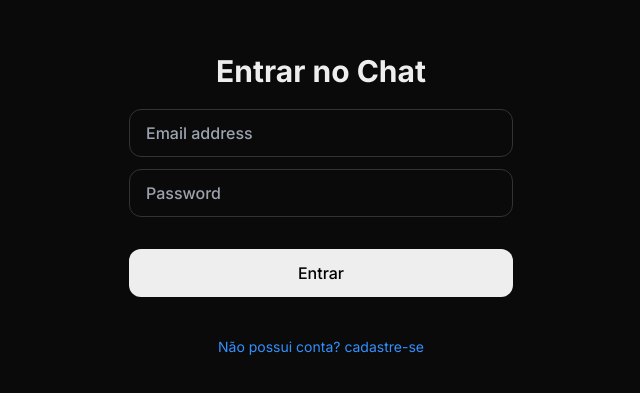
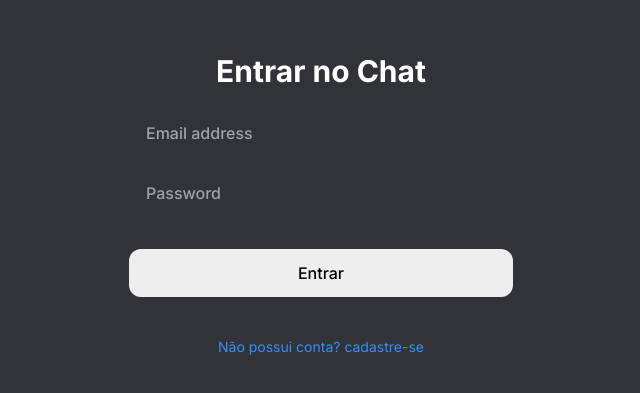
Before and after one commit to JhonatasAnicezio/chat-room, a Next.js app: page /login/email in a window 1280 px wide. Shown: the part 195-588 px from the top of the page, without its empty margins (319-959 px from the left). Built offline with nearby package versions, Linux system fonts and the light colour scheme; no server answers.

Commit message:
feat: refact css

```diff
--- a/src/app/login/email/index.css
+++ b/src/app/login/email/index.css
@@ -1,10 +1,6 @@
 @tailwind base;
 
 @layer base {
-    .container-main {
-        @apply flex flex-col justify-center gap-5 w-full h-screen items-center bg-[#0A0A0A] text-[#eeeeee]
-    }
-
     .container-login-email {
         @apply flex flex-col justify-center gap-5 w-96 h-screen items-center
     }
--- a/src/app/login/email/page.tsx
+++ b/src/app/login/email/page.tsx
@@ -5,7 +5,6 @@ import './index.css';
 
 export default function Email() {
     return (
-        <main className="container-main">
         <div className="container-login-email">
             <h1>
                 Entrar no Chat
@@ -17,6 +16,5 @@ export default function Email() {
                 Não possui conta? cadastre-se
             </Link>
         </div>
-        </main>
     )
 }
```
Lines whose indentation alone changed are shown as unchanged.
